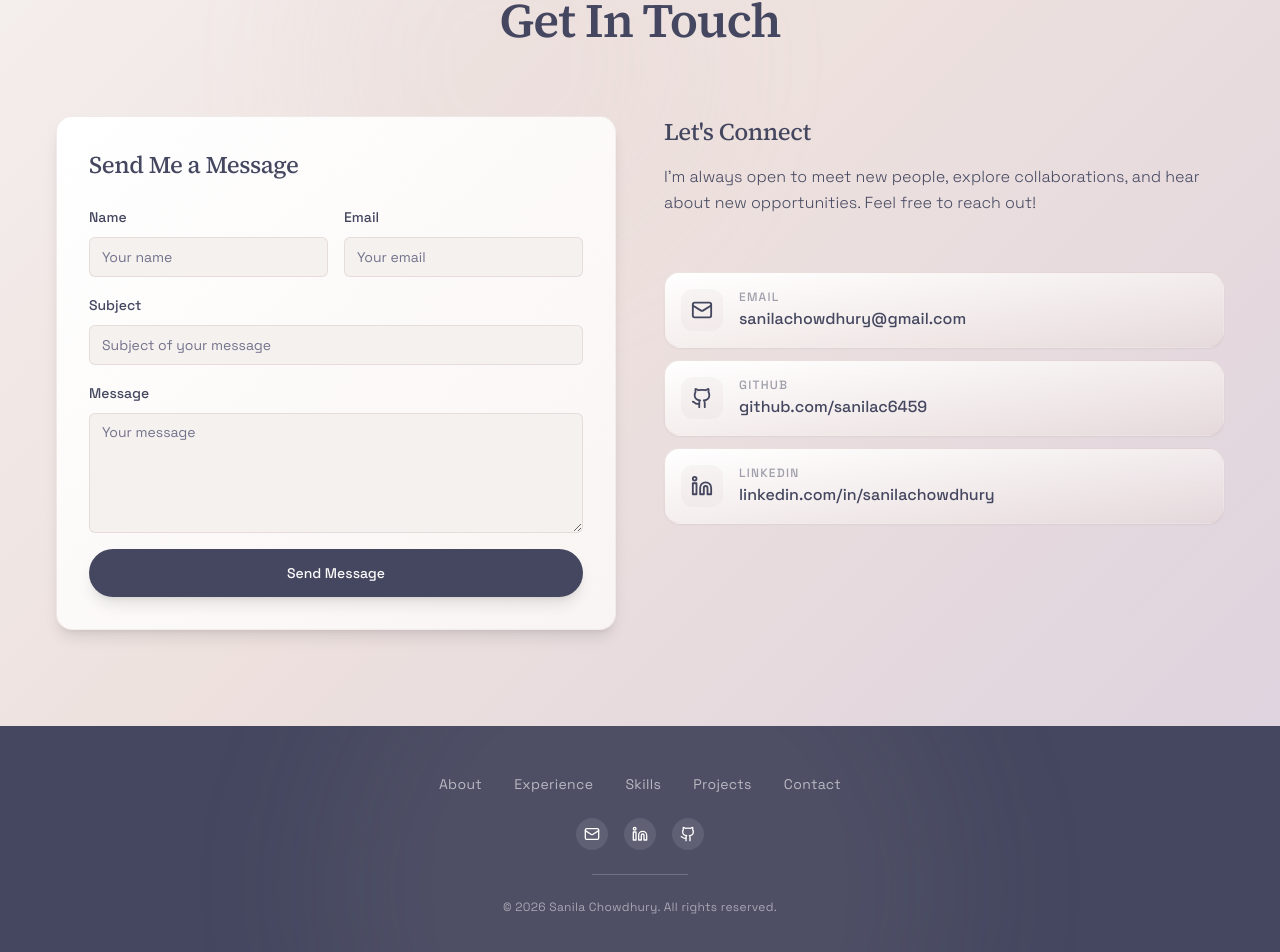
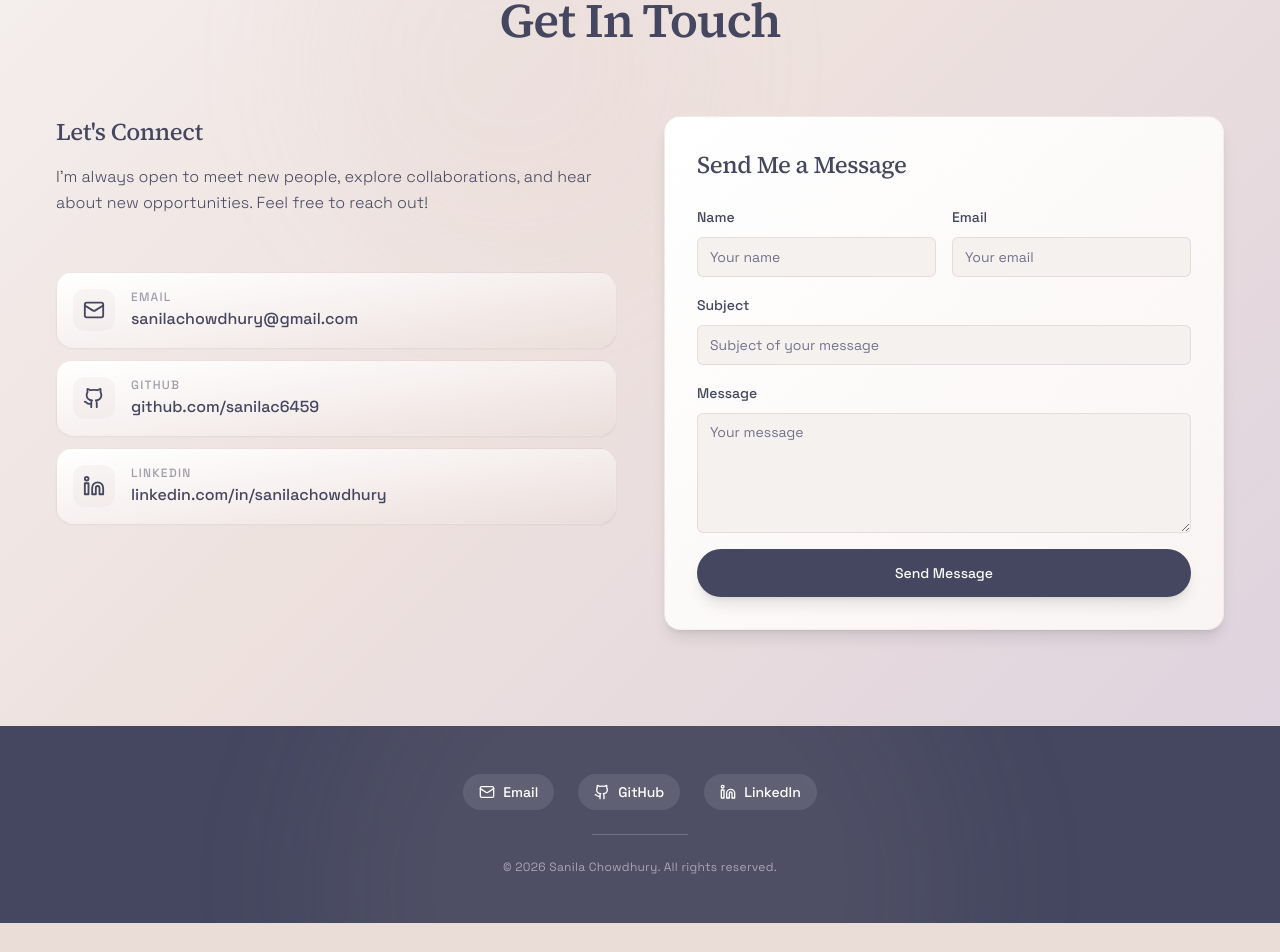
Before and after one commit to sanilac6459/portfolio, a React (Vite) app: page /contact in a window 1280 px wide. Shown: the part 400-1352 px from the top of the page. After the commit the page ends 1323 px from the top, so only its background shows below. Built offline with nearby package versions, Linux system fonts and the light colour scheme.

Commit message:
update contact and footer page

```diff
--- a/src/components/ContactSection.tsx
+++ b/src/components/ContactSection.tsx
@@ -28,72 +28,6 @@ const ContactSection = () => {
         </div>
 
         <div className="grid grid-cols-1 lg:grid-cols-2 gap-12">
-          <div>
-            <Card className="p-8 border-portfolio-mauve/20 rounded-2xl shadow-lg bg-gradient-to-br from-white to-portfolio-cream/30">
-              <h3 className="font-serif-display text-2xl mb-6 text-portfolio-navy">
-                Send Me a Message
-              </h3>
-              <form onSubmit={handleSubmit} className="space-y-4">
-                <div className="grid grid-cols-1 sm:grid-cols-2 gap-4">
-                  <div className="space-y-2">
-                    <Label htmlFor="name" className="text-portfolio-navy">
-                      Name
-                    </Label>
-                    <Input
-                      id="name"
-                      placeholder="Your name"
-                      className="border-portfolio-mauve/30 focus-visible:ring-portfolio-navy"
-                      required
-                    />
-                  </div>
-                  <div className="space-y-2">
-                    <Label htmlFor="email" className="text-portfolio-navy">
-                      Email
-                    </Label>
-                    <Input
-                      id="email"
-                      type="email"
-                      placeholder="Your email"
-                      className="border-portfolio-mauve/30 focus-visible:ring-portfolio-navy"
-                      required
-                    />
-                  </div>
-                </div>
-
-                <div className="space-y-2">
-                  <Label htmlFor="subject" className="text-portfolio-navy">
-                    Subject
-                  </Label>
-                  <Input
-                    id="subject"
-                    placeholder="Subject of your message"
-                    className="border-portfolio-mauve/30 focus-visible:ring-portfolio-navy"
-                    required
-                  />
-                </div>
-
-                <div className="space-y-2">
-                  <Label htmlFor="message" className="text-portfolio-navy">
-                    Message
-                  </Label>
-                  <Textarea
-                    id="message"
-                    placeholder="Your message"
-                    className="min-h-[120px] border-portfolio-mauve/30 focus-visible:ring-portfolio-navy"
-                    required
-                  />
-                </div>
-
-                <Button
-                  type="submit"
-                  className="w-full bg-portfolio-navy hover:bg-portfolio-navy/90 rounded-full py-6 shadow-lg"
-                >
-                  Send Message
-                </Button>
-              </form>
-            </Card>
-          </div>
-
           <div className="flex flex-col gap-6">
             <div>
               <h3 className="font-serif-display text-2xl mb-4 text-portfolio-navy">
@@ -162,6 +96,140 @@ const ContactSection = () => {
               </a>
             </div>
           </div>
+          <div>
+            <Card className="p-8 border-portfolio-mauve/20 rounded-2xl shadow-lg bg-gradient-to-br from-white to-portfolio-cream/30">
+              <h3 className="font-serif-display text-2xl mb-6 text-portfolio-navy">
+                Send Me a Message
+              </h3>
+              <form onSubmit={handleSubmit} className="space-y-4">
+                <div className="grid grid-cols-1 sm:grid-cols-2 gap-4">
+                  <div className="space-y-2">
+                    <Label htmlFor="name" className="text-portfolio-navy">
+                      Name
+                    </Label>
+                    <Input
+                      id="name"
+                      placeholder="Your name"
+                      className="border-portfolio-mauve/30 focus-visible:ring-portfolio-navy"
+                      required
+                    />
+                  </div>
+                  <div className="space-y-2">
+                    <Label htmlFor="email" className="text-portfolio-navy">
+                      Email
+                    </Label>
+                    <Input
+                      id="email"
+                      type="email"
+                      placeholder="Your email"
+                      className="border-portfolio-mauve/30 focus-visible:ring-portfolio-navy"
+                      required
+                    />
+                  </div>
+                </div>
+
+                <div className="space-y-2">
+                  <Label htmlFor="subject" className="text-portfolio-navy">
+                    Subject
+                  </Label>
+                  <Input
+                    id="subject"
+                    placeholder="Subject of your message"
+                    className="border-portfolio-mauve/30 focus-visible:ring-portfolio-navy"
+                    required
+                  />
+                </div>
+
+                <div className="space-y-2">
+                  <Label htmlFor="message" className="text-portfolio-navy">
+                    Message
+                  </Label>
+                  <Textarea
+                    id="message"
+                    placeholder="Your message"
+                    className="min-h-[120px] border-portfolio-mauve/30 focus-visible:ring-portfolio-navy"
+                    required
+                  />
+                </div>
+
+                <Button
+                  type="submit"
+                  className="w-full bg-portfolio-navy hover:bg-portfolio-navy/90 rounded-full py-6 shadow-lg"
+                >
+                  Send Message
+                </Button>
+              </form>
+            </Card>
+          </div>
+
+          {/* <div className="flex flex-col gap-6">
+            <div>
+              <h3 className="font-serif-display text-2xl mb-4 text-portfolio-navy">
+                Let's Connect
+              </h3>
+              <p className="text-portfolio-navy mb-8 font-light leading-relaxed">
+                I'm always open to meet new people, explore collaborations, and
+                hear about new opportunities. Feel free to reach out!
+              </p>
+            </div>
+
+            <div className="space-y-3">
+              <a
+                href="mailto:sanilachowdhury@gmail.com"
+                className="flex items-center gap-4 p-4 rounded-2xl border border-portfolio-mauve/20 bg-gradient-to-br from-white to-portfolio-cream/30 hover:bg-portfolio-cream/40 transition-colors shadow-sm"
+              >
+                <div className="p-2.5 rounded-xl bg-portfolio-mauve/10">
+                  <Mail size={22} className="text-portfolio-navy" />
+                </div>
+                <div>
+                  <p className="text-xs uppercase tracking-widest text-portfolio-navy/50 font-medium mb-0.5">
+                    Email
+                  </p>
+                  <p className="text-portfolio-navy font-medium">
+                    sanilachowdhury@gmail.com
+                  </p>
+                </div>
+              </a>
+
+              <a
+                href="https://github.com/sanilac6459"
+                target="_blank"
+                rel="noopener noreferrer"
+                className="flex items-center gap-4 p-4 rounded-2xl border border-portfolio-mauve/20 bg-gradient-to-br from-white to-portfolio-cream/30 hover:bg-portfolio-cream/40 transition-colors shadow-sm"
+              >
+                <div className="p-2.5 rounded-xl bg-portfolio-mauve/10">
+                  <Github size={22} className="text-portfolio-navy" />
+                </div>
+                <div>
+                  <p className="text-xs uppercase tracking-widest text-portfolio-navy/50 font-medium mb-0.5">
+                    GitHub
+                  </p>
+                  <p className="text-portfolio-navy font-medium">
+                    github.com/sanilac6459
+                  </p>
+                </div>
+              </a>
+
+              <a
+                href="https://www.linkedin.com/in/sanilachowdhury/"
+                target="_blank"
+                rel="noopener noreferrer"
+                className="flex items-center gap-4 p-4 rounded-2xl border border-portfolio-mauve/20 bg-gradient-to-br from-white to-portfolio-cream/30 hover:bg-portfolio-cream/40 transition-colors shadow-sm"
+              >
+                <div className="p-2.5 rounded-xl bg-portfolio-mauve/10">
+                  <Linkedin size={22} className="text-portfolio-navy" />
+                </div>
+                <div>
+                  <p className="text-xs uppercase tracking-widest text-portfolio-navy/50 font-medium mb-0.5">
+                    LinkedIn
+                  </p>
+                  <p className="text-portfolio-navy font-medium">
+                    linkedin.com/in/sanilachowdhury
+                  </p>
+                </div>
+              </a>
+            </div>
+          </div> */}
         </div>
       </div>
     </section>
--- a/src/components/Footer.tsx
+++ b/src/components/Footer.tsx
@@ -19,14 +19,7 @@ const Footer = () => {
 
       <div className="container relative">
         <div className="flex flex-col items-center text-center gap-6">
-          {/* <Link
-            to="/"
-            className="font-serif-display italic text-3xl text-white"
-          >
-            Sanila Chowdhury
-          </Link> */}
-
-          <nav className="flex flex-wrap justify-center gap-x-8 gap-y-2">
+          {/* <nav className="flex flex-wrap justify-center gap-x-8 gap-y-2">
             {navLinks.map((item) => (
               <Link
                 key={item.name}
@@ -36,25 +29,36 @@ const Footer = () => {
                 {item.name}
               </Link>
             ))}
-          </nav>
+          </nav> */}
 
-          <div className="flex gap-4">
+          {/* Updated Social Links Section */}
+          <div className="flex flex-wrap justify-center gap-6">
             {[
-              { Icon: Mail, href: "mailto:sanilachowdhury@gmail.com" },
+              {
+                Icon: Mail,
+                href: "mailto:sanilachowdhury@gmail.com",
+                label: "Email",
+              },
+              {
+                Icon: Github,
+                href: "https://github.com/sanilac6459",
+                label: "GitHub",
+              },
               {
                 Icon: Linkedin,
                 href: "https://www.linkedin.com/in/sanilachowdhury/",
+                label: "LinkedIn",
               },
-              { Icon: Github, href: "https://github.com/sanilac6459" },
-            ].map(({ Icon, href }, i) => (
+            ].map(({ Icon, href, label }, i) => (
               <a
                 key={i}
                 href={href}
                 target="_blank"
                 rel="noopener noreferrer"
-                className="p-2 rounded-full bg-white/10 hover:bg-white/20 transition-colors"
+                className="flex items-center gap-2 px-4 py-2 rounded-full bg-white/10 hover:bg-white/20 transition-colors"
               >
                 <Icon size={16} className="text-white" />
+                <span className="text-sm font-medium">{label}</span>
               </a>
             ))}
           </div>
```
